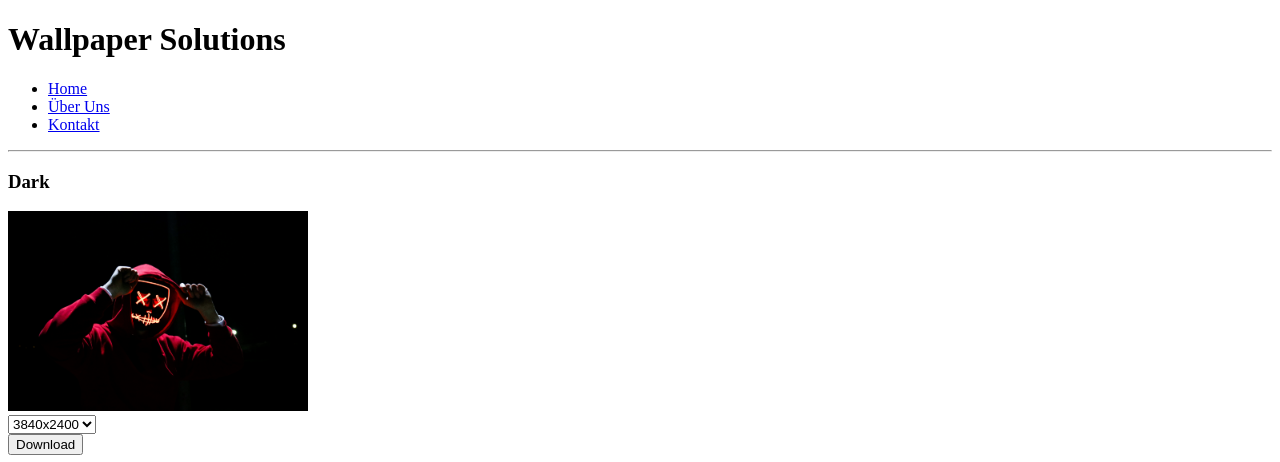
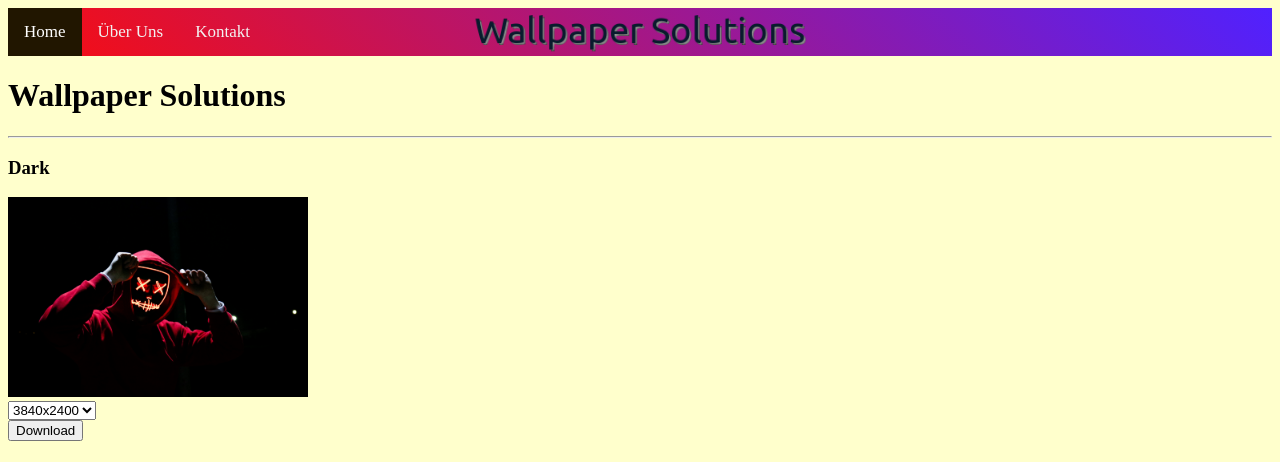
Before and after one commit to EduardFtng/projekt_fuer_csit, a plain HTML site: page index.html in a window 1280 px wide. Shown: the top 462 px of the page. Drawn offline with Linux system fonts and the light colour scheme.

Commit message:
styled the navbar with css

```diff
--- /dev/null
+++ b/css/main.css
@@ -0,0 +1,70 @@
+body {
+    background-color: #FFFFCC;
+}
+
+/* Add a black background color to the top navigation */
+.topnav {
+    position: relative;
+    overflow: hidden;
+    background: linear-gradient(45deg, rgb(250, 13, 13) 0%, rgb(80, 33, 255) 100%);
+}
+
+.topnav-logo {
+    width: 100%;
+    max-width: 400px;
+    height: auto;
+}
+
+/* Style the links inside the navigation bar */
+.topnav a {
+    float: left;
+    color: #f2f2f2;
+    text-align: center;
+    padding: 14px 16px;
+    text-decoration: none;
+    font-size: 17px;
+}
+
+/* Change the color of links on hover */
+.topnav a:hover {
+    background-color: #FFAA00;
+    color: black;
+}
+
+/* Add a color to the active/current link */
+.topnav a.active {
+    background-color: #211600;
+    color: white;
+}
+
+/* Centered section inside the top navigation */
+.topnav-centered a {
+    pointer-events: none;
+    float: none;
+    position: absolute;
+    top: 50%;
+    left: 50%;
+    transform: translate(-50%, -50%);
+}
+
+/* Right-aligned section inside the top navigation */
+.topnav-right {
+    float: right;
+}
+
+/* Responsive navigation menu - display links on top of each other instead of next to each other (for mobile devices) */
+@media screen and (max-width: 800px) {
+
+    .topnav a,
+    .topnav-right {
+        float: none;
+        display: block;
+    }
+
+    .topnav-centered a {
+        position: relative;
+        top: 0;
+        left: 0;
+        transform: none;
+    }
+}
--- a/index.html
+++ b/index.html
@@ -1,26 +1,31 @@
 <!DOCTYPE html>
 <html>
+
 <head>
     <!-- Hier werden Meta-Daten hingeschrieben, z.bsp. .css verknüpft etc.. -->
-        <meta charset="utf-8"/>
+    <meta charset="utf-8" />
 
     <title>Home</title>
+
+    <link rel="stylesheet" href="css/main.css">
 </head>
 
 <body>
     <!-- Hier fängt der Inhalt der Webseite an -->
+
+    <!-- Navigationsleiste der Website -->
+    <div class="topnav">
+        <div class="topnav-centered">
+            <a href="index.html"><img src="images/logo1.png" class="topnav-logo"></a>
+        </div>
+        <a href="index.html" class="active">Home</a>
+        <a href="about.html">Über Uns</a>
+        <a href="contact.html">Kontakt</a>
+    </div>
+
     <header>
         <h1>Wallpaper Solutions</h1>
     </header>
-
-        <!-- Navigation der Website -->
-        <nav>
-            <ul>
-                <li><a href="index.html">Home</a></li>
-                <li><a href="about.html">Über Uns</a></li>
-                <li><a href="contact.html">Kontakt</a></li>
-            </ul>
-        </nav>
 
     <hr>
     <!-- Inhalt vom index.html -->
@@ -94,4 +99,5 @@
         </a>
     </footer>
 </body>
+
 </html>
```
Also changed, not shown: about.html (+46 -24 lines), contact.html (+15 -9 lines), images/logo1.png (added), 1 other file. Lines whose indentation alone changed are shown as unchanged.
